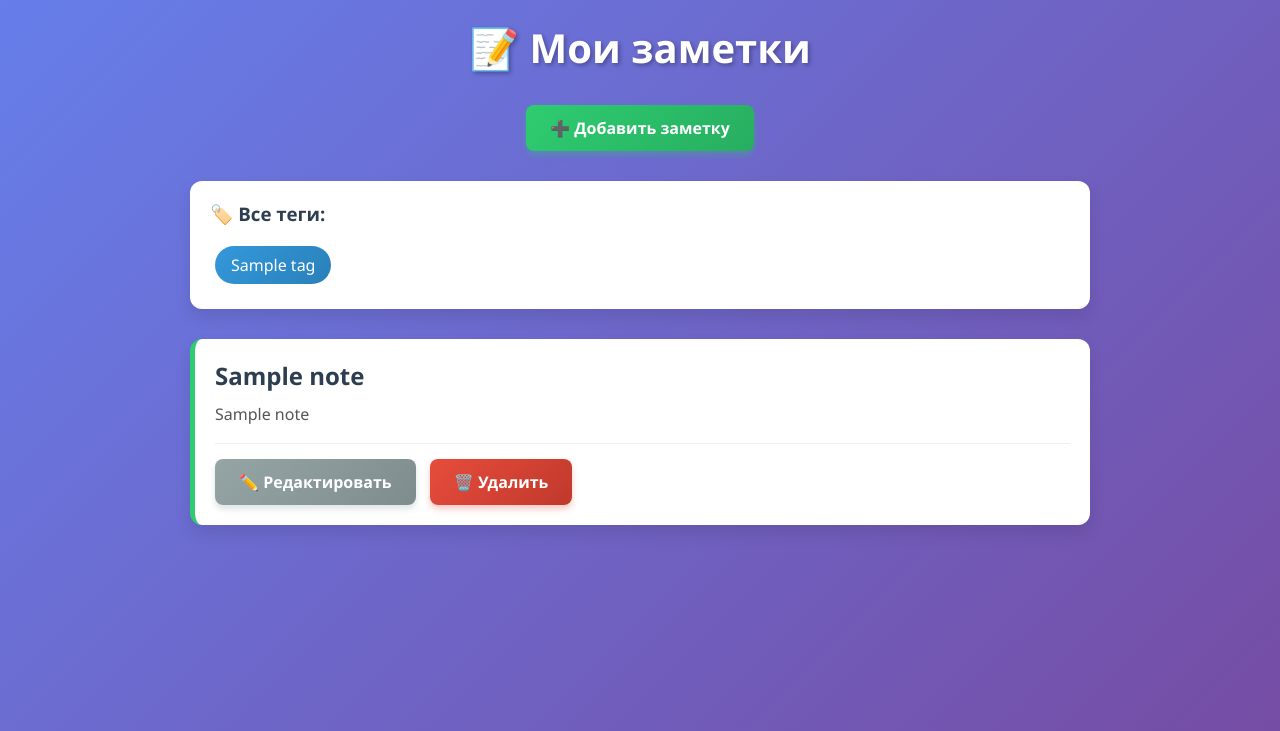
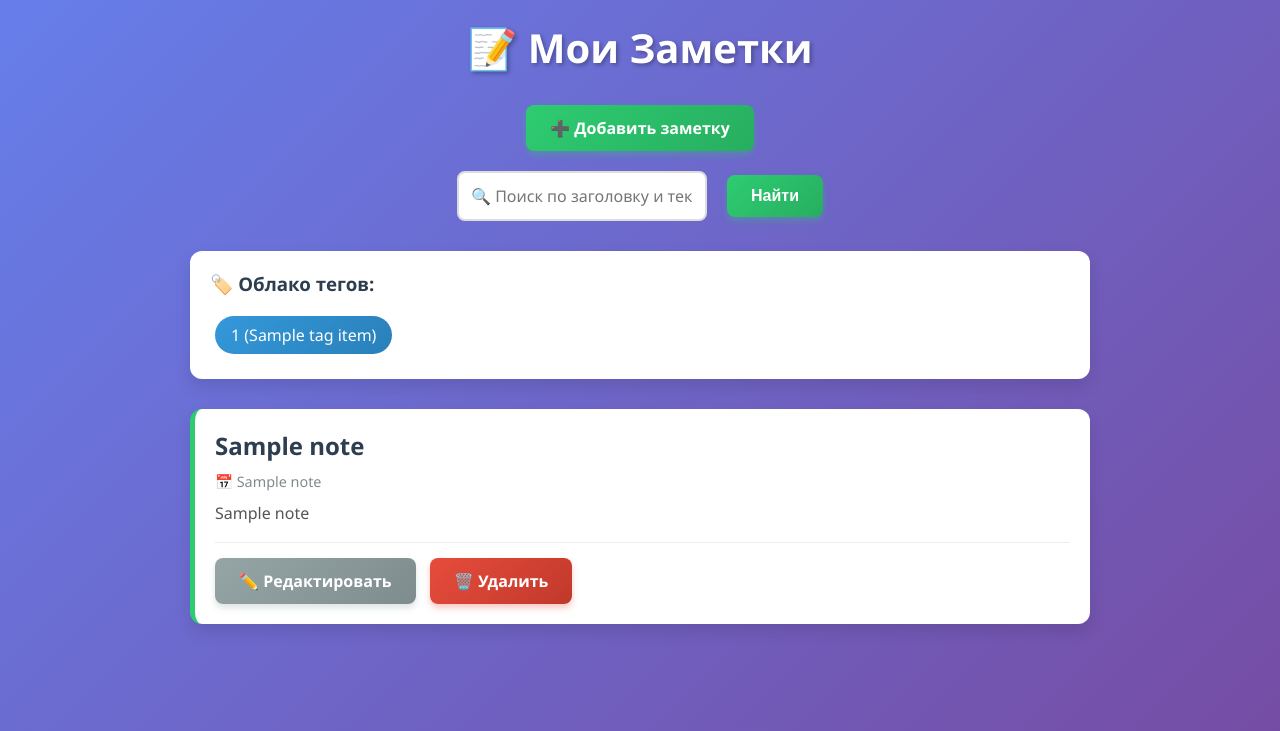
Before and after one commit to Bad-Man7/TRPO-SR, a Flask app: template templates/index.html in a window 1280 px wide. Shown: the top 731 px of the page. Run offline with Flask 3, Linux system fonts and the light colour scheme; the template is opened without the code that fills it: most values are stand-ins (such as "Sample title", 1, 10 or a date in 2020).

Commit message:
Финальные исправления всех проблем и ошибок в файлах

```diff
--- a/app.py
+++ b/app.py
@@ -1,23 +1,72 @@
 from flask import Flask, request, render_template, redirect
 import sqlite3
+from datetime import datetime
 
 app = Flask(__name__)
 
 def get_db():
     conn = sqlite3.connect('notes.db')
-    conn.execute('CREATE TABLE IF NOT EXISTS notes (id INTEGER PRIMARY KEY, title TEXT, content TEXT, tags TEXT)')
+    conn.execute('''CREATE TABLE IF NOT EXISTS notes (
+        id INTEGER PRIMARY KEY,
+        title TEXT,
+        content TEXT,
+        tags TEXT,
+        created_date TEXT
+    )''')
     return conn
 
 @app.route('/')
 def index():
     tag_filter = request.args.get('tag')
     conn = get_db()
+
     if tag_filter:
-        notes = conn.execute('SELECT * FROM notes WHERE tags = ?', (tag_filter,)).fetchall()
+        # Ищем заметки, которые СОДЕРЖАТ этот тег
+        notes = conn.execute(
+            'SELECT * FROM notes WHERE tags LIKE ?',
+            (f'%{tag_filter}%',)
+        ).fetchall()
     else:
         notes = conn.execute('SELECT * FROM notes').fetchall()
+
+    # Считаем количество использований каждого тега (для облака)
+    tag_counts = {}
+    for note in notes:
+        if note[3]:  # поле tags
+            for tag in note[3].split():
+                tag_counts[tag] = tag_counts.get(tag, 0) + 1
+
+    # Сортируем теги по популярности
+    all_tags = sorted(tag_counts.items(), key=lambda x: x[1], reverse=True)
+
     conn.close()
-    return render_template('index.html', notes=notes)
+    return render_template('index.html', notes=notes, all_tags=all_tags)
+
+@app.route('/search')
+def search():
+    query = request.args.get('q', '')
+    conn = get_db()
+
+    if query:
+        # Поиск по заголовку ИЛИ по тексту
+        notes = conn.execute(
+            'SELECT * FROM notes WHERE title LIKE ? OR content LIKE ?',
+            (f'%{query}%', f'%{query}%')
+        ).fetchall()
+
+        # Считаем теги для результатов поиска
+        tag_counts = {}
+        for note in notes:
+            if note[3]:
+                for tag in note[3].split():
+                    tag_counts[tag] = tag_counts.get(tag, 0) + 1
+        all_tags = sorted(tag_counts.items(), key=lambda x: x[1], reverse=True)
+    else:
+        notes = []
+        all_tags = []
+
+    conn.close()
+    return render_template('index.html', notes=notes, all_tags=all_tags)
 
 @app.route('/add', methods=['GET', 'POST'])
 def add():
@@ -25,8 +74,14 @@ def add():
         title = request.form['title']
         content = request.form['content']
         tags = request.form['tags']
+        # Получаем текущую дату и время
+        date = datetime.now().strftime('%d.%m.%Y %H:%M')
+
         conn = get_db()
-        conn.execute('INSERT INTO notes (title, content, tags) VALUES (?, ?, ?)', (title, content, tags))
+        conn.execute(
+            'INSERT INTO notes (title, content, tags, created_date) VALUES (?, ?, ?, ?)',
+            (title, content, tags, date)
+        )
         conn.commit()
         conn.close()
         return redirect('/')
@@ -36,11 +91,14 @@ def add():
 def edit(id):
     conn = get_db()
     if request.method == 'POST':
-        conn.execute('UPDATE notes SET title=?, content=?, tags=? WHERE id=?',
-                     (request.form['title'], request.form['content'], request.form['tags'], id))
+        conn.execute(
+            'UPDATE notes SET title=?, content=?, tags=? WHERE id=?',
+            (request.form['title'], request.form['content'], request.form['tags'], id)
+        )
         conn.commit()
         conn.close()
         return redirect('/')
+
     note = conn.execute('SELECT * FROM notes WHERE id = ?', (id,)).fetchone()
     conn.close()
     return render_template('edit.html', note=note)
--- a/static/style.css
+++ b/static/style.css
@@ -241,3 +241,74 @@ textarea {
 .note-card {
     animation: fadeIn 0.5s ease;
 }
+
+/* Контейнер поиска */
+.search-container {
+    text-align: center;
+    margin-bottom: 30px;
+}
+
+.search-form {
+    display: inline-block;
+}
+
+.search-input {
+    padding: 10px;
+    border-radius: 8px;
+    border: 2px solid #ddd;
+    width: 300px;
+    margin-right: 10px;
+}
+
+/* Облако тегов */
+.tag-cloud-items {
+    display: flex;
+    flex-wrap: wrap;
+    gap: 10px;
+    align-items: center;
+}
+
+.tag-popular {
+    display: inline-block;
+    background: linear-gradient(135deg, #3498db 0%, #2980b9 100%);
+    color: white;
+    padding: 8px 16px;
+    border-radius: 20px;
+    text-decoration: none;
+    transition: all 0.2s ease;
+}
+
+.tag-popular:hover {
+    transform: scale(1.15);
+    box-shadow: 0 4px 12px rgba(52, 152, 219, 0.4);
+}
+
+/* Информация о фильтре */
+.filter-info {
+    background: white;
+    padding: 15px;
+    border-radius: 8px;
+    margin-bottom: 20px;
+}
+
+.reset-link {
+    color: #e74c3c;
+}
+
+/* Дата заметки */
+.note-date {
+    color: #7f8c8d;
+    margin-bottom: 10px;
+    display: block;
+    font-size: 0.9em;
+}
+
+.search-form {
+    display: inline-flex !important;
+    align-items: center;
+    gap: 10px;
+}
+
+.search-input {
+    width: 250px !important;
+}
--- a/templates/index.html
+++ b/templates/index.html
@@ -1,32 +1,48 @@
 <!DOCTYPE html>
-<html>
+<html lang="ru">
 <head>
+    <meta charset="UTF-8">
+    <meta name="viewport" content="width=device-width, initial-scale=1.0">
     <title>📝 Заметки с тегами</title>
     <link rel="stylesheet" href="{{ url_for('static', filename='style.css') }}">
 </head>
 <body>
     <div class="container">
-        <h1>📝 Мои заметки</h1>
+        <h1>📝 Мои Заметки</h1>
 
-        <div style="text-align: center; margin-bottom: 30px;">
+        <div style="text-align: center; margin-bottom: 20px;">
             <a href="/add" class="btn">➕ Добавить заметку</a>
         </div>
 
+        <!-- Поиск -->
+        <div class="search-container">
+            <form action="/search" method="GET" class="search-form">
+                <input type="text" name="q" placeholder="🔍 Поиск по заголовку и тексту..." class="search-input">
+                <button type="submit" class="btn">Найти</button>
+            </form>
+            {% if request.args.get('q') %}
+            <a href="/" class="btn btn-secondary">Сбросить</a>
+            {% endif %}
+        </div>
+
+        <!-- Облако тегов -->
         {% if all_tags %}
         <div class="tag-cloud">
-            <h3>🏷️ Все теги:</h3>
-            <div>
-                {% for tag in all_tags %}
-                    <a href="/?tag={{ tag }}">{{ tag }}</a>
+            <h3>🏷️ Облако тегов:</h3>
+            <div class="tag-cloud-items">
+                {% for tag_item in all_tags %}
+                    <a href="/?tag={{ tag_item[0] }}" class="tag-popular" data-size="{{ tag_item[1] }}">
+                        {{ tag_item[0] }} ({{ tag_item[1] }})
+                    </a>
                 {% endfor %}
             </div>
         </div>
         {% endif %}
 
         {% if request.args.get('tag') %}
-        <div style="background: white; padding: 15px; border-radius: 8px; margin-bottom: 20px;">
+        <div class="filter-info">
             <p>🔍 Фильтр по тегу: <strong>{{ request.args.get('tag') }}</strong>
-               [<a href="/" style="color: #e74c3c;">сбросить</a>]</p>
+               [<a href="/" class="reset-link">сбросить</a>]</p>
         </div>
         {% endif %}
 
@@ -34,6 +50,7 @@
             {% for note in notes %}
             <div class="note-card">
                 <div class="note-title">{{ note[1] }}</div>
+                <div class="note-date">📅 {{ note[4] }}</div>
                 <div class="note-content">{{ note[2] }}</div>
                 {% if note[3] %}
                 <div class="tags">
@@ -55,5 +72,16 @@
         </div>
         {% endif %}
     </div>
+
+    <script>
+        // Динамический размер тегов через JavaScript
+        document.querySelectorAll('.tag-popular').forEach(function(tag) {
+            var count = parseInt(tag.getAttribute('data-size'));
+            var size = 12 + count * 4;
+            var opacity = 0.6 + count * 0.08;
+            tag.style.fontSize = size + 'px';
+            tag.style.opacity = opacity;
+        });
+    </script>
 </body>
 </html>
```
Also changed, not shown: tests/test_app.py (+38 -0 lines).
